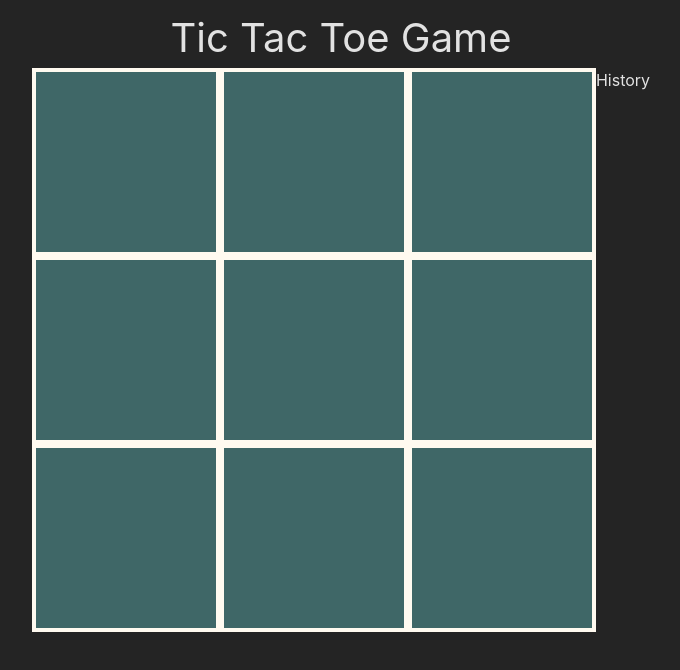
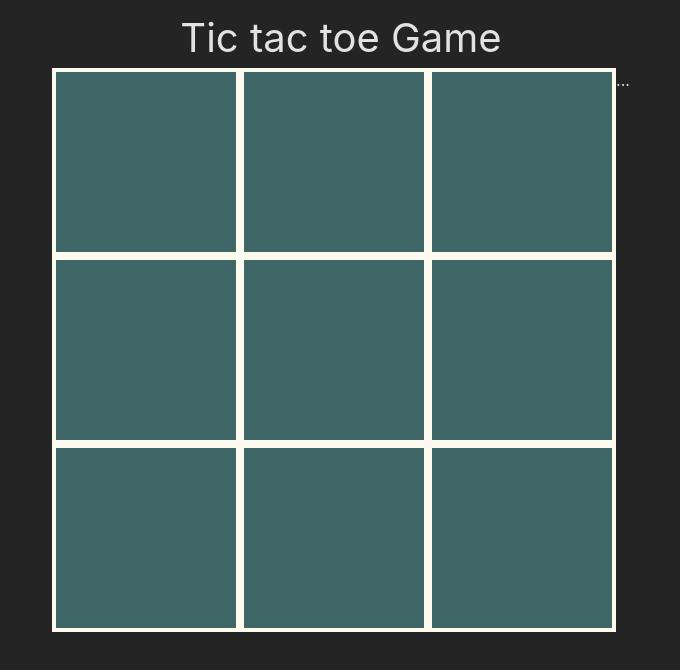
Before and after one commit to HaoDuong1994/tictactoe, a React (Vite) app: page / in a window 1280 px wide. Shown: the top 670 px of the page, without its empty margins (299-979 px from the left). Built offline with nearby package versions, Linux system fonts and the light colour scheme.

Commit message:
update inform winner on title

```diff
--- a/src/Component/Game/Board/Board.jsx
+++ b/src/Component/Game/Board/Board.jsx
@@ -4,13 +4,14 @@ import cross from "../../../Img/pngtree-red-cross-paint-clipart-transparent-back
 import circle from "../../../Img/pngimg.com - circle_PNG63.png";
 import checkWin from "../../../Service/checkResultGame";
 import { useContext } from "react";
+import { Context } from "../../../Util/GlobalContext";
 function Board() {
   const [resultGame, setResultGame] = useState(Array(9).fill(null));
   const [count, setCount] = useState(0);
   const [endGame, setEndGame] = useState(false);
   const [winner, setWinner] = useState(false);
-  const [nameWinner, setNameWinner] = useState("");
-
+  const value = useContext(Context);
+  const { setNameWinner, nameWinner } = value;
   const boxClick = (e, num) => {
     if (endGame) return;
     let newArray = [...resultGame];
@@ -91,7 +92,6 @@ function Board() {
             boxClick(e, 8);
           }}></div>
       </div>
-      {nameWinner ? <div>Chúc mừng {nameWinner}đã chiến thắng</div> : null}
     </div>
   );
 }
--- a/src/Component/Game/History/History.jsx
+++ b/src/Component/Game/History/History.jsx
@@ -1,4 +1,4 @@
 function History() {
-  return <div>History</div>;
+  return <div>...</div>;
 }
 export default History;
--- a/src/Component/Header/Header.jsx
+++ b/src/Component/Header/Header.jsx
@@ -1,5 +1,24 @@
 import styles from "./Header.module.css";
+import { useContext } from "react";
+import { Context } from "../../Util/GlobalContext";
+import cross from "../../Img/pngtree-red-cross-paint-clipart-transparent-background-vector-png-image_7110618.png";
 function Header() {
-  return <div className={styles.container}>Tic Tac Toe Game</div>;
+  const value = useContext(Context);
+  const { nameWinner, setNameWinner } = value;
+  if (nameWinner == "cross") {
+    return (
+      <div className={styles.container}>
+        Congratulation <img src={cross} /> Win
+      </div>
+    );
+  } else if (nameWinner == "circle") {
+    return (
+      <div className={styles.container}>
+        Congratulation <span>O</span> Win
+      </div>
+    );
+  } else {
+    return <div className={styles.container}>Tic tac toe Game</div>;
+  }
 }
 export default Header;
--- a/src/Component/Header/Header.module.css
+++ b/src/Component/Header/Header.module.css
@@ -1,3 +1,14 @@
 .container {
   font-size: 40px;
+  display: block;
+  justify-content: center;
+  align-items: center;
+  img {
+    height: 40px;
+    width: 40px;
+  }
+  span {
+    color: aqua;
+    font-size: 50px;
+  }
 }
```
